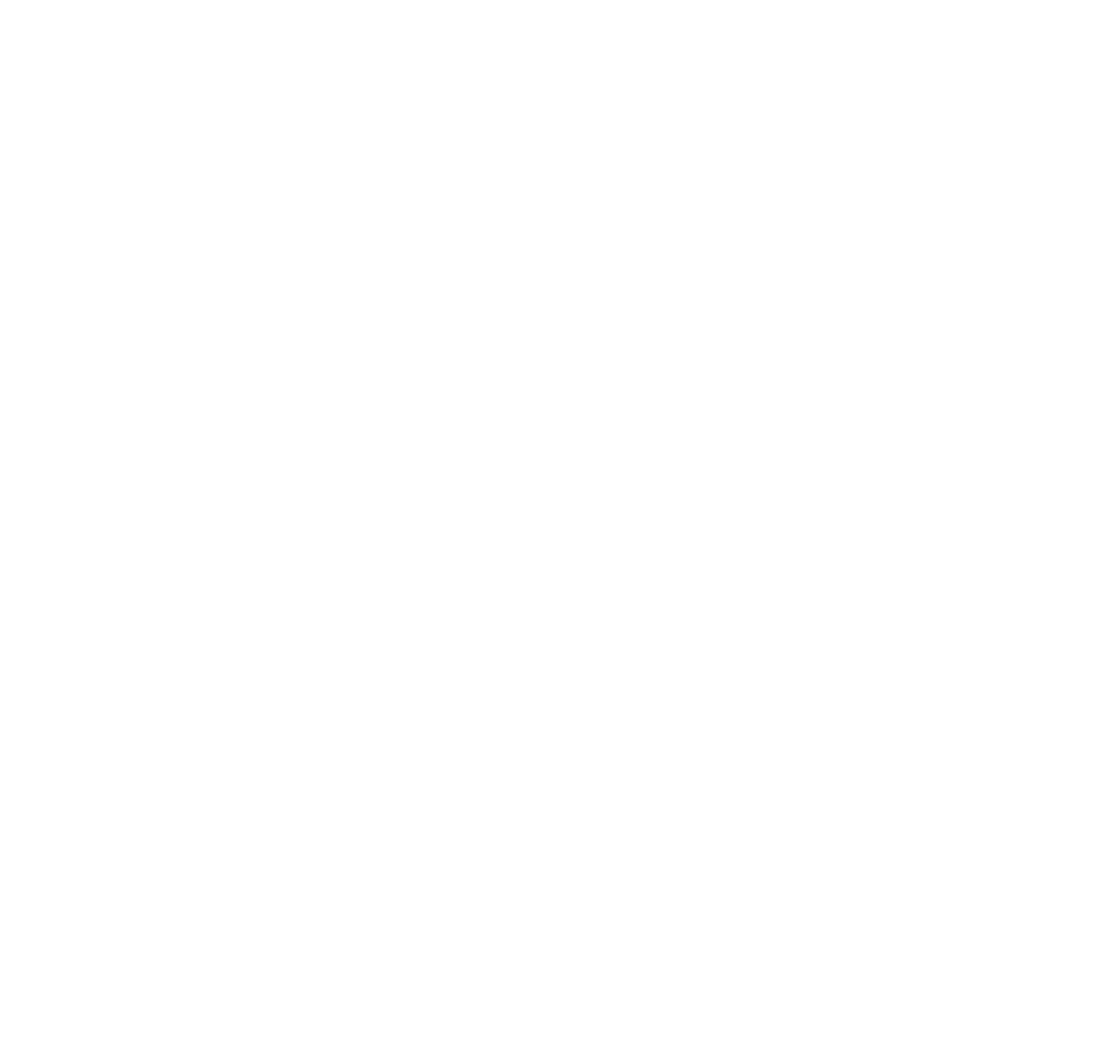
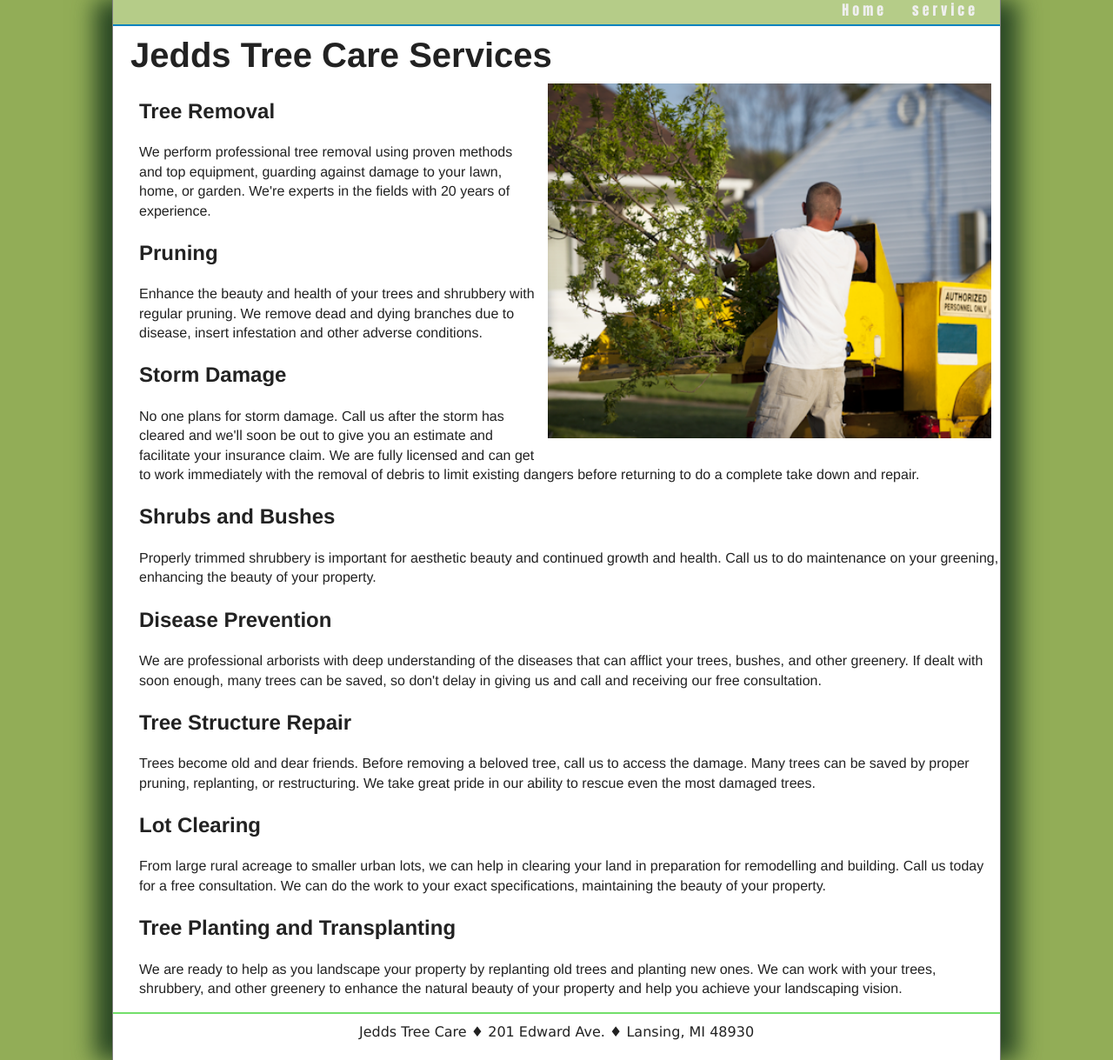
Before and after one commit to yayuruiz/case1, a plain HTML site: page services.html in a window 1280 px wide. Shown: the whole page at 87% size. Before the commit the page ends 800 px from the top, so only its background shows below. Drawn offline with Linux system fonts and the light colour scheme.

Commit message:
I did it

```diff
--- a/services.html
+++ b/services.html
@@ -1,6 +1,10 @@
 <!doctype html>
 <html>
 <head>
+  <meta charset="utf-8">
+  <title>Jedds Tree Care Services</title>
+  <link rel="stylesheet" href="jtc_base.css">
+  <link rel="stylesheet" href="jtc_layout.css">
 <!--
     New Perspectives on HTML5 and CSS3, 7th Edition
     Tutorial 1
@@ -12,11 +16,73 @@
 
     Filename: jtc_services.html
 	-->
-
 </head>
 
+
+
+
 <body>
+  <header>
+    <nav>
+      <!-- see page 56 -->
+      <ul>
+        <li><a href="index.html">Home</a></li>
+        <li><a href="services.html">service</a></li>
+      </ul>
+    </nav>
+  </header>
+
+
+  <h1>Jedds Tree Care Services</h1>
+  <img src="jtc_photo2.png" alt="empty">
+
+  <h2>Tree Removal</h2>
+  <p>We perform professional tree removal using proven methods and top equipment,
+  guarding against damage to your lawn, home, or garden. We're experts in the
+  fields with 20 years of experience.</p>
+
+  <h2>Pruning</h2>
+  <p>Enhance the beauty and health of your trees and shrubbery with regular pruning.
+  We remove dead and dying branches due to disease, insert infestation and other
+  adverse conditions.</p>
+
+  <h2>Storm Damage</h2>
+  <p>No one plans for storm damage. Call us after the storm has cleared and
+  we'll soon be out to give you an estimate and facilitate your
+  insurance claim. We are fully licensed and can get to work immediately with
+  the removal of debris to limit existing dangers
+  before returning to do a complete take down and repair.</p>
+
+  <h2>Shrubs and Bushes</h2>
+  <p>Properly trimmed shrubbery is important for aesthetic beauty and continued growth and
+  health. Call us to do maintenance on your greening, enhancing the beauty of your property.</p>
+
+  <h2>Disease Prevention</h2>
+  <p>We are professional arborists with deep understanding of the diseases that can afflict your
+  trees, bushes, and other greenery. If dealt with soon enough, many trees can be saved, so
+  don't delay in giving us and call and receiving our free consultation.</p>
+
+  <h2>Tree Structure Repair</h2>
+  <p>Trees become old and dear friends. Before removing a beloved tree, call us to access the
+  damage. Many trees can be saved by proper pruning, replanting, or restructuring. We take great
+  pride in our ability to rescue even the most damaged trees.</p>
+
+  <h2>Lot Clearing</h2>
+  <p>From large rural acreage to smaller urban lots, we can help in clearing your land in preparation
+  for remodelling and building. Call us today for a free consultation. We can do the work to
+  your exact specifications, maintaining the beauty of your property.</p>
+
+  <h2>Tree Planting and Transplanting</h2>
+  <p>We are ready to help as you landscape your property by replanting old trees and planting new
+  ones. We can work with your trees, shrubbery, and other greenery to enhance the natural
+  beauty of your property and help you achieve your landscaping vision.</p>
+
+  <footer>Jedds Tree Care &#9830; 201 Edward Ave. &#9830; Lansing, MI 48930</footer>
+
 
 </body>
 
+
+
+
 </html>
```
Also changed, not shown: index.html (+43 -40 lines).
